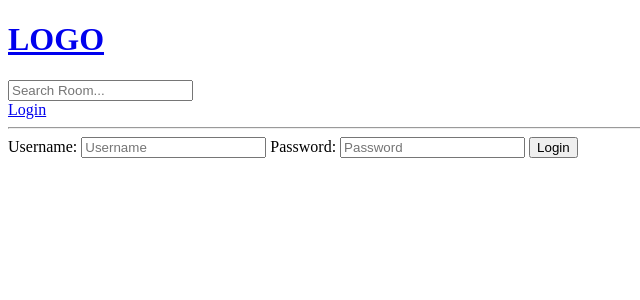
After one commit to nguyenlekhanh/djangoTutorial, a Django app: page /login/ in a window 1280 px wide. The commit adds this page. Shown: the top 300 px of the page, without its empty margins (0-640 px from the left). Run offline with Django 4.2, Linux system fonts and the light colour scheme.

Commit message:
create login page

```diff
--- /dev/null
+++ b/base/templates/base/login_register.html
@@ -0,0 +1,19 @@
+{% extends 'main.html' %}
+
+{% block content %}
+
+<div>
+    <form method="POST" action="">
+        {% csrf_token %}
+
+        <label>Username:</label>
+        <input type="text" name="username" placeholder="Username"/>
+
+        <label>Password:</label>
+        <input type="password" name="password" placeholder="Password"/>
+
+        <input type="submit" value="Login" />
+    </form>
+</div>
+
+{% endblock content %}
--- a/base/urls.py
+++ b/base/urls.py
@@ -2,6 +2,8 @@ from django.urls import path
 from . import views
 
 urlpatterns = [
+    path('login/', views.loginPage, name="login"),
+
     path('', views.home, name="home"),
     path('room/', views.room, name="room"),
     path('room/<str:pk>/', views.room_detail, name="room_detail"),
--- a/base/views.py
+++ b/base/views.py
@@ -4,7 +4,9 @@ from django.template import loader
 from django.http import HttpResponse
 from .models import Room, Topic
 from .forms import RoomForm
-
+from django.contrib.auth.models import User
+from django.contrib import messages
+from django.contrib.auth import authenticate, login, logout
 # Create your views here.
 
 # rooms = [
@@ -13,6 +15,28 @@ from .forms import RoomForm
 #     {'id': 3, 'name': 'Third room'},
 #     {'id': 4, 'name': 'Third room'},
 # ]
+
+def loginPage(request):
+    context = {}
+
+    if request.method == 'POST':
+        username = request.POST.get('username')
+        password = request.POST.get('password')
+
+        try:
+            user = User.object.get(username=username)
+        except:
+            messages.error(request, 'User does not exits')
+
+        user = authenticate(request, username=username, password=password)
+
+        if user is not None:
+            login(request, user)
+            return redirect('home')
+        else:
+            messages.error(request, 'Username Or Password does not exits')
+
+    return render(request, 'base/login_register.html', context)
 
 def home(request):
     #template = loader.get_template("base/home.html")
--- a/templates/main.html
+++ b/templates/main.html
@@ -8,6 +8,13 @@
 <body>
     {% include 'navbar.html' %}
 
+    {% if messages %}
+    <ul class="messages">
+        {% for message in messages %}
+        <li>{{ message }}</li>
+        {% endfor %}
+    </ul>
+    {% endif %}
 
     {% block content %}
 
--- a/templates/navbar.html
+++ b/templates/navbar.html
@@ -4,6 +4,7 @@
 
 <form method="GET" action="{% url 'home' %}">
     <input type="text" name="q" placeholder="Search Room..."/>
+</form>
 
-</form>
+<a href="{% url 'login' %}">Login</a>
 <hr>
```
Also changed, not shown: db.sqlite3.
